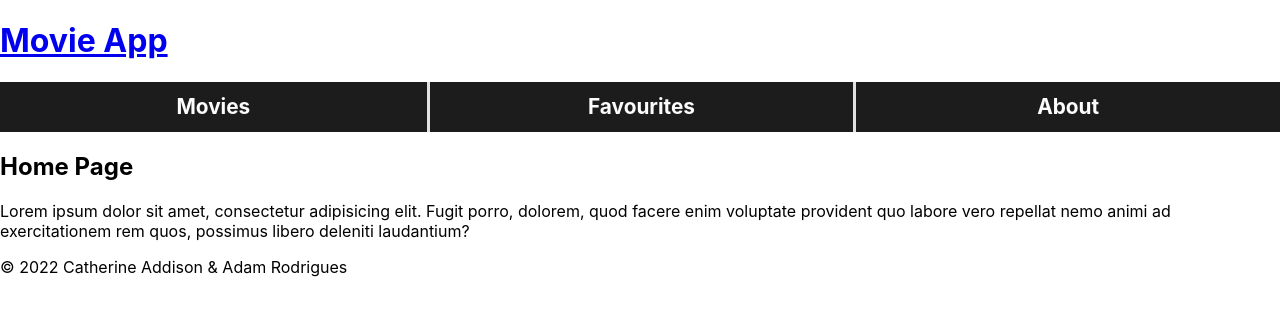
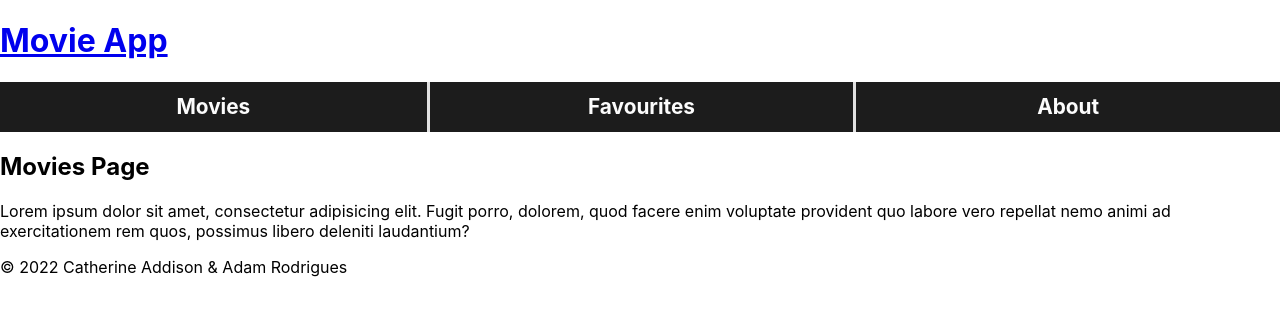
Before and after one commit to CAddison4/ReactProject1, a React (Create React App) app: page / in a window 1280 px wide. Shown: the top 316 px of the page. Built offline with nearby package versions, Linux system fonts and the light colour scheme.

Commit message:
home page changes

```diff
--- a/src/pages/PageHome.js
+++ b/src/pages/PageHome.js
@@ -39,7 +39,7 @@ const PageHome = () => {
 
     return (
         <section>
-            <h2>Home Page</h2>
+            <h2>Movies Page</h2>
             <p>Lorem ipsum dolor sit amet, consectetur adipisicing elit. Fugit porro, dolorem, quod facere enim voluptate provident quo labore vero repellat nemo animi ad exercitationem rem quos, possimus libero deleniti laudantium?</p>
         </section>
     );
```
